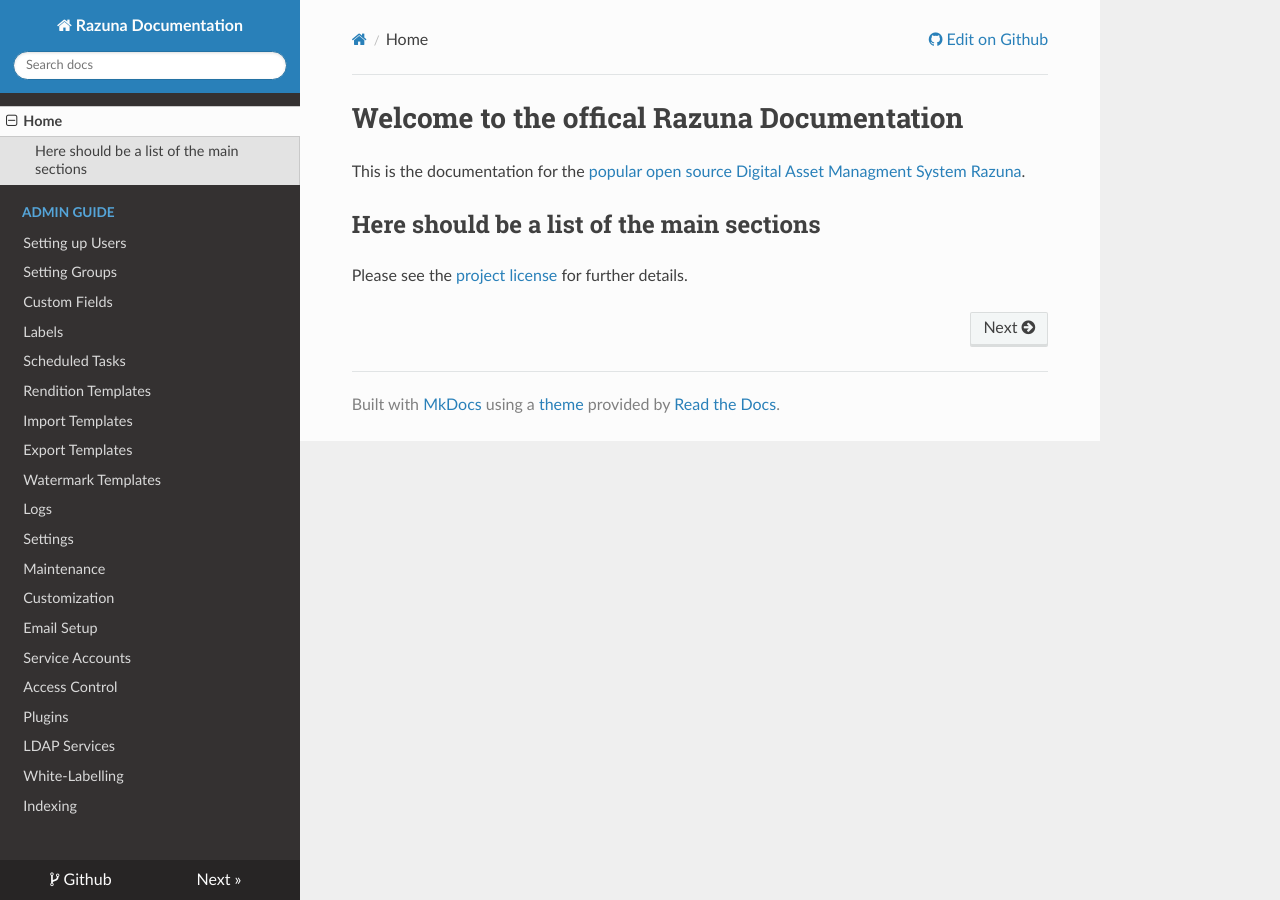
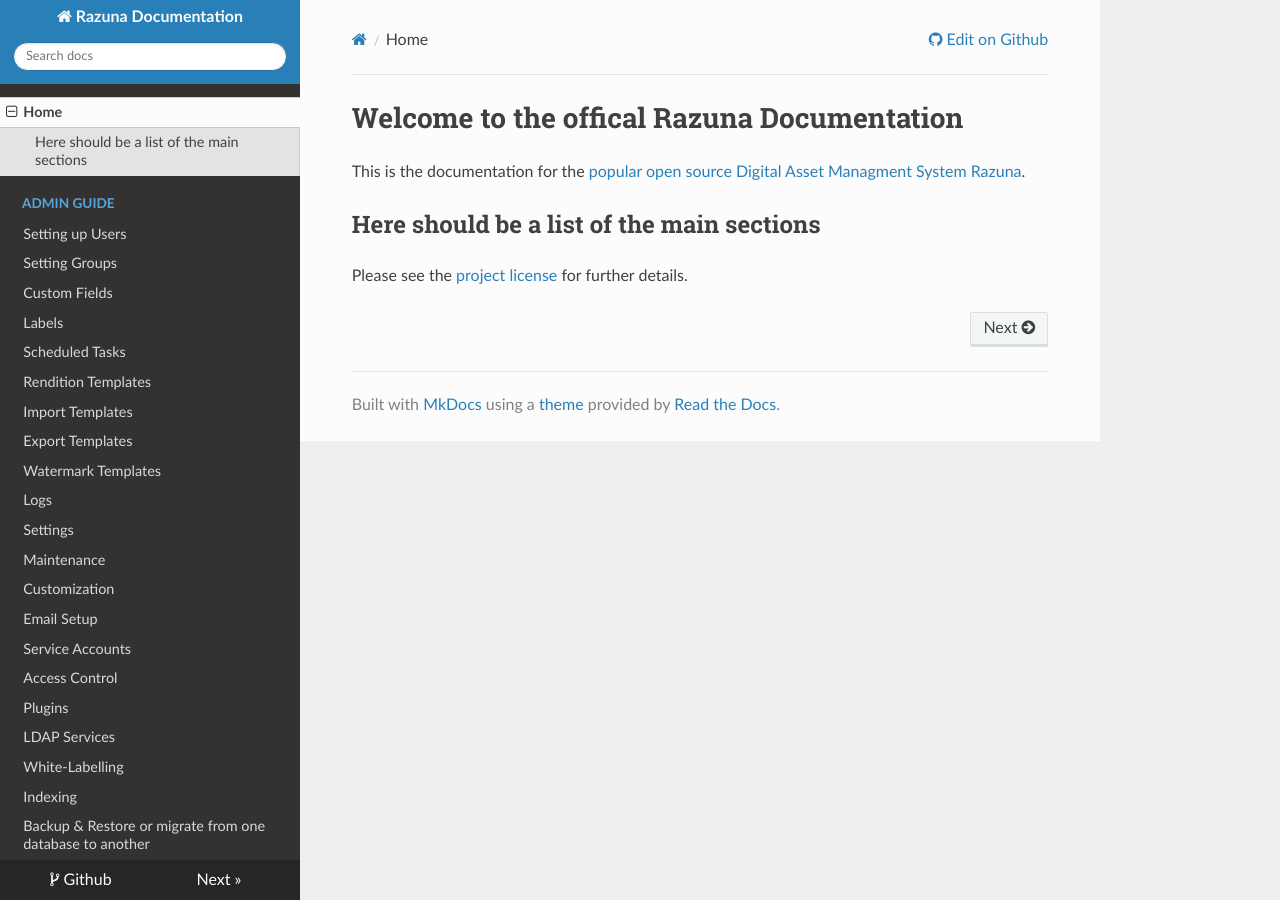
Before and after one commit to razuna/razuna-docs, an MkDocs documentation site: the page built from docs/index.md, in a window 1280 px wide. Built offline with MkDocs 1.6.1, drawn with Linux system fonts in a browser that asks for light colours; nearby versions of some CDN libraries; old or Windows-style settings are respelled for this version of MkDocs.

Commit message:
Update link to new article

```diff
--- a/mkdocs.yml
+++ b/mkdocs.yml
@@ -28,3 +28,4 @@ pages:
   - LDAP Services : 'admin/LDAP Services.md'
   - White-Labelling : 'admin/White-Labelling.md'
   - Indexing : 'admin/Indexing.md'
+  - Backup & Restore or migrate from one database to another : 'admin/backup_restore.md'
```
